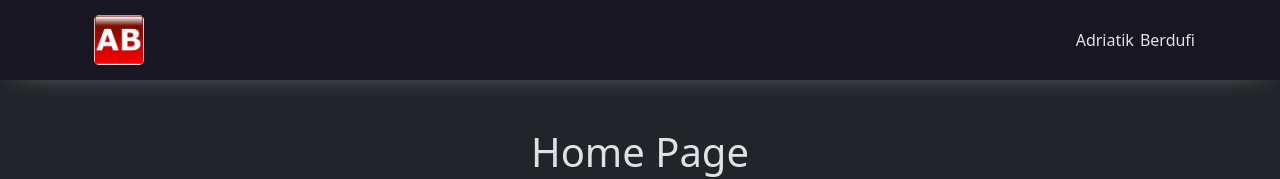
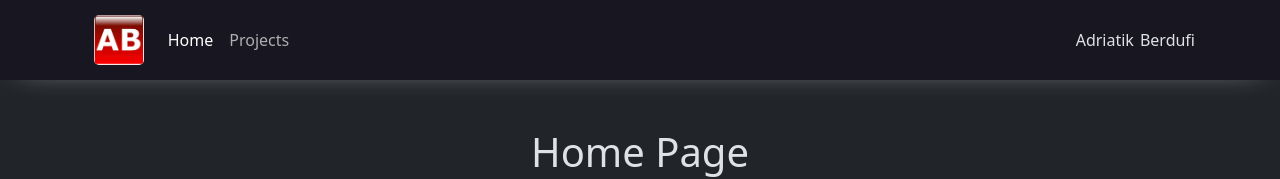
Before and after one commit to Adriatik-Berdufi/vite-boolfolio, a Vue app: page / in a window 1280 px wide. Shown: the top 179 px of the page. Built offline with nearby package versions, Linux system fonts and the light colour scheme.

Commit message:
add router-link at AppHeader

```diff
--- a/src/components/AppHeader.vue
+++ b/src/components/AppHeader.vue
@@ -5,7 +5,7 @@ import { store } from "../store";
 export default{
   data(){
     return{
-      store,
+        store,
     }
   },
 
@@ -18,11 +18,21 @@ export default{
 <template>
 <header >
     <div class="container">
-        <nav class="navbar navbar-expand-sm">
+        <nav class="navbar navbar-expand-lg">
             <div class="container-fluid">
-                <a class="navbar-brand" href="#">
+                <router-link :to="{name:'home'}" class="navbar-brand">
                     <img src="../../public/logoAB.jpeg" alt="">
-                </a>
+                </router-link >
+                <button class="navbar-toggler" type="button" data-bs-toggle="collapse" data-bs-target="#navbarNavAltMarkup" aria-controls="navbarNavAltMarkup" aria-expanded="false" aria-label="Toggle navigation">
+                <span class="navbar-toggler-icon"></span>
+                </button>
+                <div class="collapse navbar-collapse" id="navbarNavAltMarkup">
+                    <div class="navbar-nav">
+                        <router-link  :to="{name:'home'}" class="nav-link active" aria-current="page" >Home</router-link >
+                        <router-link :to="{name:'projects'}" Projects class="nav-link">Projects</router-link >
+                    </div>
+                </div>
+
             </div>
             <div>
                 <ul>
--- a/src/router.js
+++ b/src/router.js
@@ -11,8 +11,8 @@ const router = createRouter({
             component: HomePage
         },
         {
-            path:'/Projects',
-            name:'Projects',
+            path:'/projects',
+            name:'projects',
             component: ProjectsPage
         },
 
```
